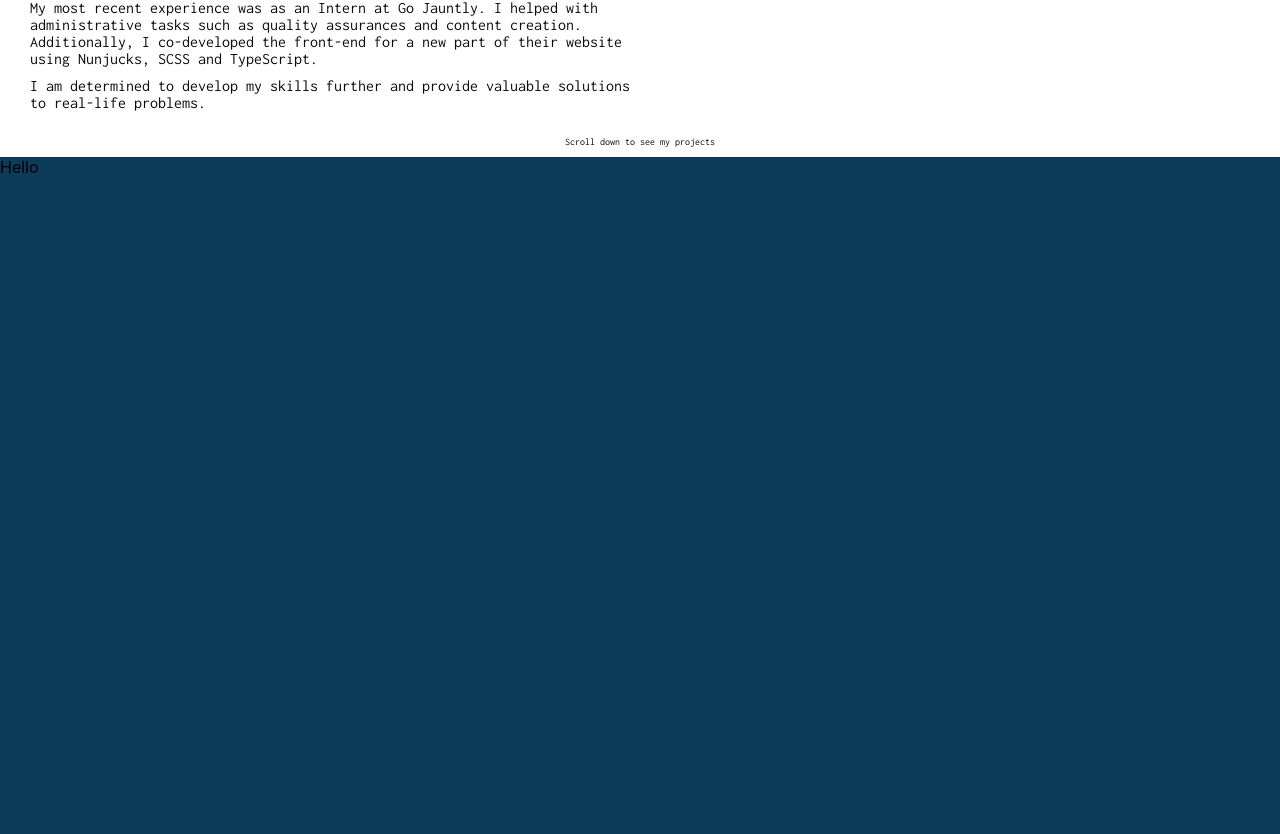
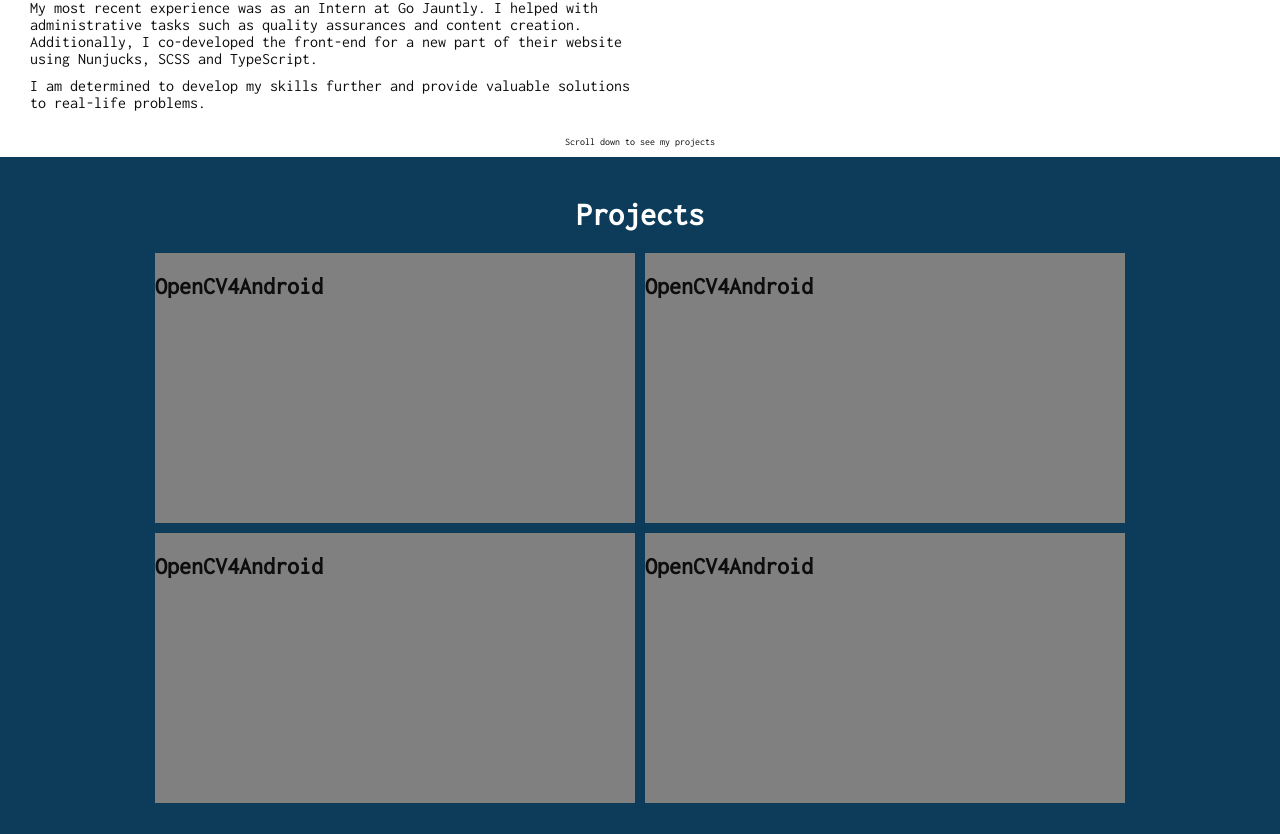
Before and after one commit to Encr1pt0r/portfolio-react, a React (Create React App) app: page / in a window 1280 px wide. Shown: the part 426-1260 px from the top of the page. Built offline with nearby package versions, Linux system fonts and the light colour scheme.

Commit message:
Project component created and appears

```diff
--- /dev/null
+++ b/src/components/Project.js
@@ -0,0 +1,14 @@
+import React from 'react';
+import "./Project.scss";
+
+// <Project data={data[i]} />
+// onClick attribute can be added to the project div
+export default function Project(props) {
+  return (
+    <>
+      <div className='project'>
+        <h2>{props.data.title}</h2>
+      </div>
+    </>
+  )
+}
--- /dev/null
+++ b/src/components/Project.scss
@@ -0,0 +1,7 @@
+@import '../variables';
+
+.project {
+    height: 270px;
+    width: 480px;
+    background-color: grey;
+}
--- a/src/components/Projects.js
+++ b/src/components/Projects.js
@@ -1,13 +1,27 @@
-import React from 'react';
+import React from "react";
 import "./Projects.scss";
+import { data } from "../data";
+import Project from "./Project";
+
+// Projects is the container for the project
+// When a container is clicked, a modal appears
 
 export default function Projects() {
+  function meep() {
+    console.log(data.length);
+  }
+
   return (
     <>
-      <div className='projects'>
-          Hello
-        <div></div>
+      <div className="projects">
+        <h1 className="projects__heading">Projects</h1>
+        <div className="projects__items">
+          <Project data={data[0]} />
+          <Project data={data[0]} />
+          <Project data={data[0]} />
+          <Project data={data[0]} />
+        </div>
       </div>
     </>
-  )
+  );
 }
--- a/src/components/Projects.scss
+++ b/src/components/Projects.scss
@@ -1,7 +1,24 @@
 @import '../variables';
 
 .projects {
-    height: 100vh;
+    min-height: 100vh;
+    height: 100%;
     width: 100%;
     background-color: $blue;
+    box-sizing: border-box;
+    padding: 20px;
+
+    &__heading {
+        text-align: center;
+        color: $white;
+    }
+
+    &__items {
+        display: flex;
+        gap: 10px;
+        flex-wrap: wrap;
+        justify-content: center;
+    }
+
+
 }
--- /dev/null
+++ b/src/data.js
@@ -0,0 +1,14 @@
+export const data = [
+    {
+        "imagePath": "",
+        "title": "OpenCV4Android",
+        "subtitle": "Face detection app with OpenCV on Android",
+        "description": "For my final year project at university, I built an Android app that detects changes in faces over time using OpenCV (a popular open-source computer vision library). Overall, this project was not able to implement the library on Android. This project became a learning experience on how to approach researching feasibility and how to choose technology wisely for a project."
+    },
+    {
+        "imagePath": "",
+        "title": "walks.gojauntly.com",
+        "subtitle": "Search for walks near you with Go Jauntly.",
+        "description": "This was an extension to Go Jauntly's main website designed to enhance search engine optimisation. My primary role was to construct the UI based on designs using Nunjucks, SCSS and TypeScript. This project sharpened my skills with Git since multiple people were working on this project. "
+    }
+]
```
Also changed, not shown: src/assets/mesh.jpg (added), 1 other file (tests, documents, lock files or other folders).
